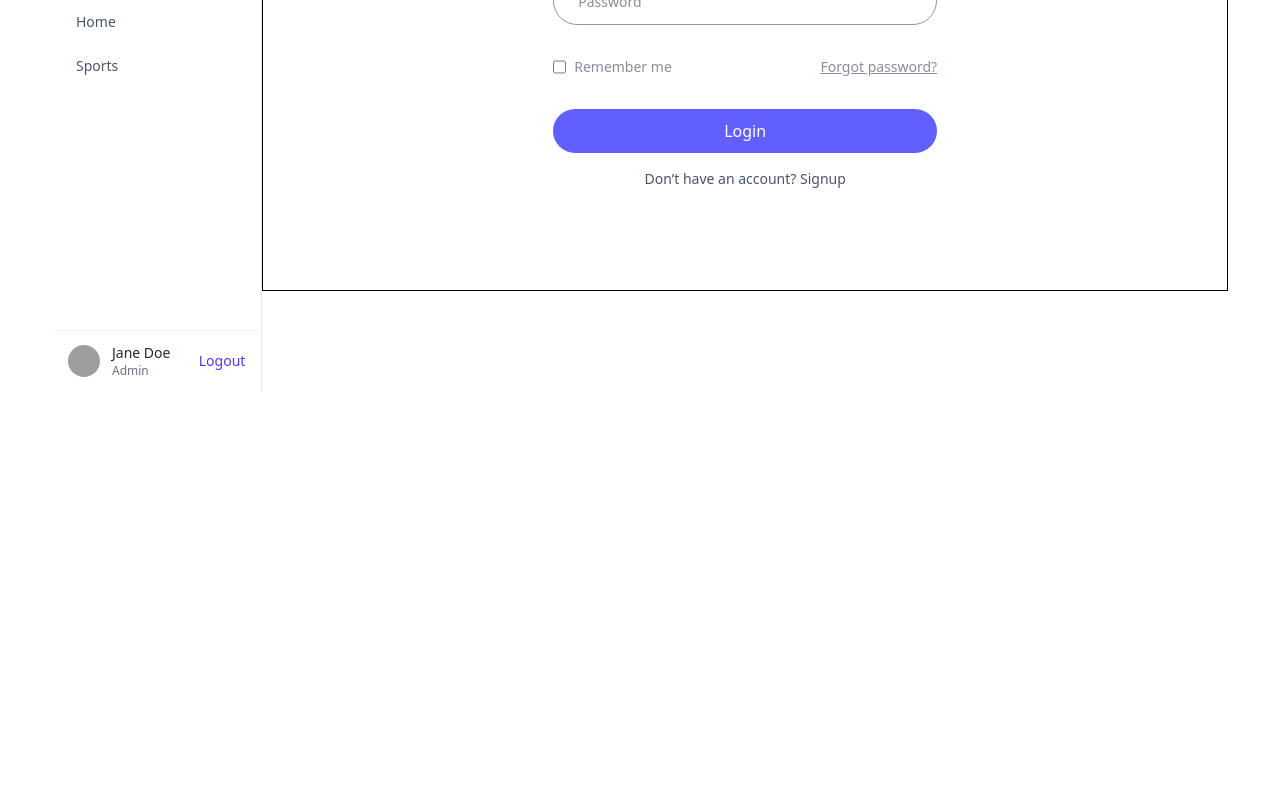
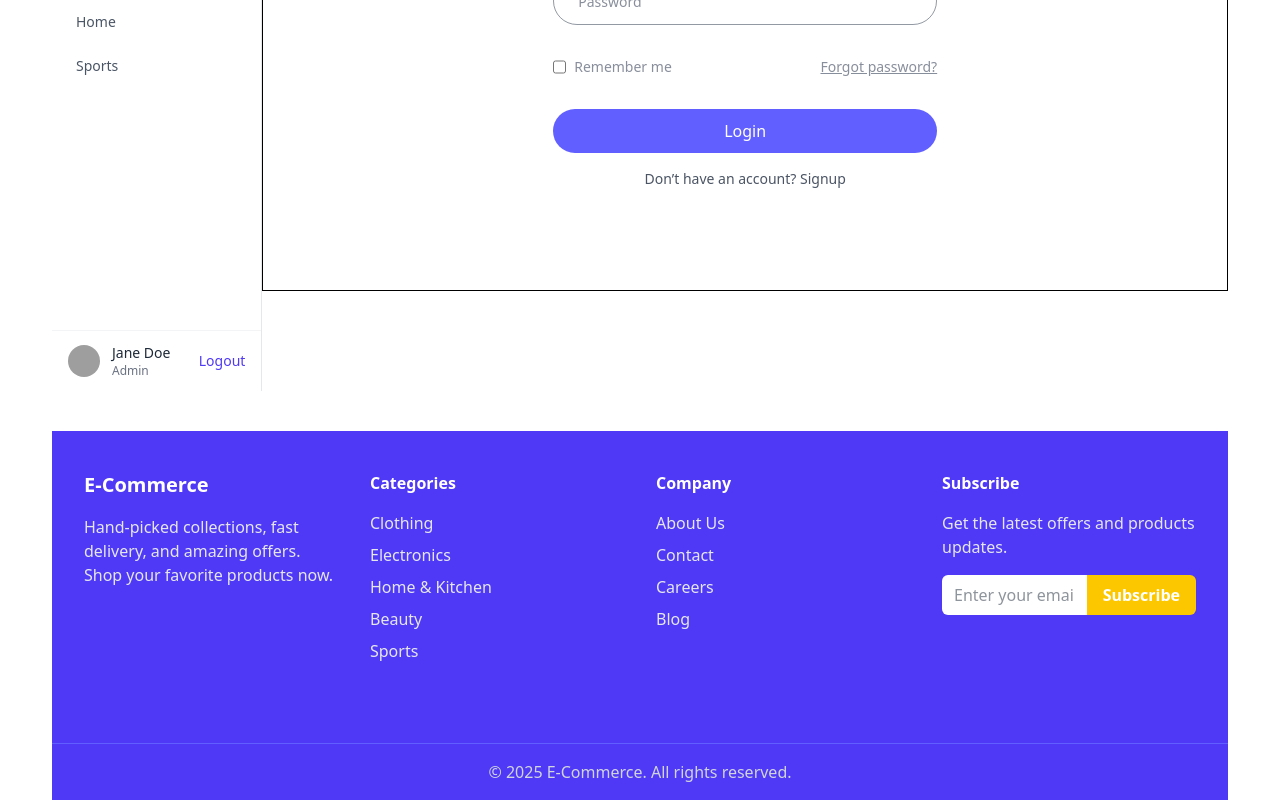
Before and after one commit to Ibrahimkhan432/EcommerceWebsite_React, a React (Vite) app: page /login in a window 1280 px wide. Shown: the part 409-1209 px from the top of the page. Before the commit the page ends 800 px from the top, so only its background shows below. Built offline with nearby package versions, Linux system fonts and the light colour scheme; grey boxes are pictures that could not be loaded.

Commit message:
Footer-Page

```diff
--- /dev/null
+++ b/src/component/Footer.jsx
@@ -0,0 +1,54 @@
+import React from "react";
+
+const Footer = () => {
+  return (
+    <footer className="bg-indigo-600 text-white mt-10  ">
+      <div className="max-w-7xl mx-auto px-4 py-10 sm:px-6 lg:px-8 grid grid-cols-1 md:grid-cols-4 gap-8">
+        <div>
+          <h2 className="text-xl font-bold mb-4">E-Commerce</h2>
+          <p className="text-gray-200">
+            Hand-picked collections, fast delivery, and amazing offers. Shop your favorite products now.
+          </p>
+        </div>
+        <div>
+          <h3 className="font-semibold mb-4">Categories</h3>
+          <ul className="space-y-2 text-gray-200">
+            <li>Clothing</li>
+            <li>Electronics</li>
+            <li>Home & Kitchen</li>
+            <li>Beauty</li>
+            <li>Sports</li>
+          </ul>
+        </div>
+        <div>
+          <h3 className="font-semibold mb-4">Company</h3>
+          <ul className="space-y-2 text-gray-200">
+            <li>About Us</li>
+            <li>Contact</li>
+            <li>Careers</li>
+            <li>Blog</li>
+          </ul>
+        </div>
+        <div>
+          <h3 className="font-semibold mb-4">Subscribe</h3>
+          <p className="text-gray-200 mb-4">Get the latest offers and products updates.</p>
+          <div className="flex">
+            <input
+              type="email"
+              placeholder="Enter your email"
+              className="w-full px-3 py-2 rounded-l-md focus:outline-none bg-white text-gray-800"
+            />
+            <button className="bg-yellow-400 cursor-pointer px-4 py-2 rounded-r-md font-semibold hover:bg-yellow-500 transition">
+              Subscribe
+            </button>
+          </div>
+        </div>
+      </div>
+      <div className="border-t border-indigo-500 mt-10 py-4 text-center text-gray-300">
+        &copy; 2025 E-Commerce. All rights reserved.
+      </div>
+    </footer>
+  );
+};
+
+export default Footer;
--- a/src/route/RouterPaage.jsx
+++ b/src/route/RouterPaage.jsx
@@ -7,6 +7,7 @@ import ProductDetail from "../pages/ProductDetail";
 import Signup from "../pages/Signup";
 import Contact from "../pages/Contact";
 import Login from "../pages/Login";
+import Footer from "../component/Footer";
 
 const RouterPaage = () => {
   return (
@@ -21,6 +22,7 @@ const RouterPaage = () => {
           <Route path="/login" element={<Login/>}/>
         </Route>
       </Routes>
+      <Footer/>
     </div>
   );
 };
```
Also changed, not shown: src/index.css (line endings or trailing spaces), 1 other file (tests, documents, lock files or other folders).
